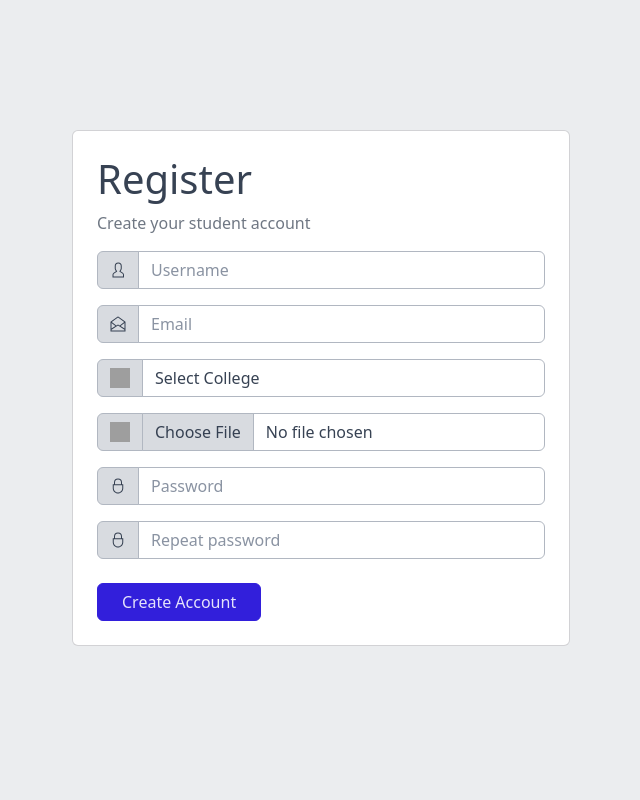
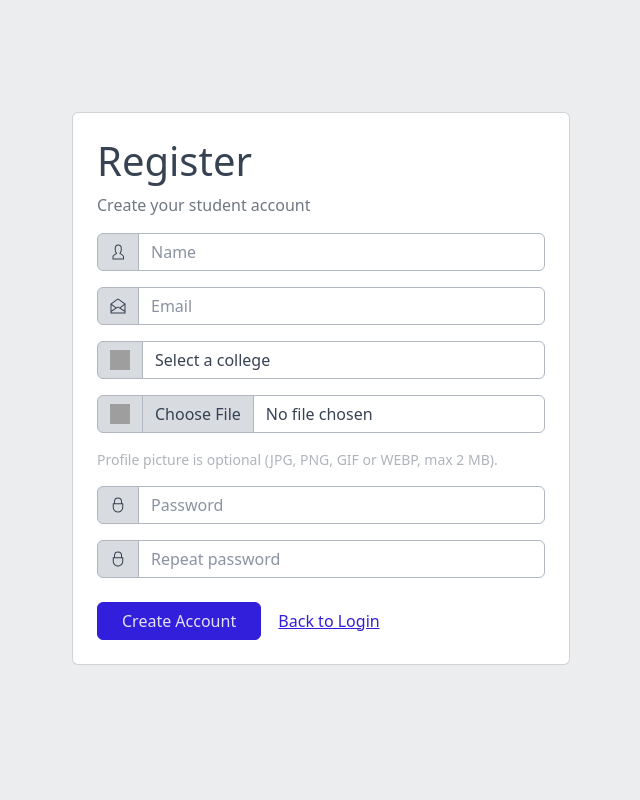
Before and after one commit to maryam843/student-request-portal, a Node server app: page /register in a window 1280 px wide. Shown: the whole page, without its empty margins (319-959 px from the left). Run offline with Node 20, Linux system fonts and the light colour scheme; some libraries are stand-ins or nearby versions; grey boxes are pictures that could not be loaded.

Commit message:
Show registration errors on the register page and make the photo optional
Registration errors and the success message were bare HTML snippets with
inline styles and no page around them. Errors are now shown in the register
form, which keeps the typed name, email and college. After registering, the
login page says how to verify the account. The profile photo is optional
because users without one get the default avatar. The register page also
has a link back to the login page.

```diff
--- a/app.js
+++ b/app.js
@@ -309,70 +309,39 @@ app.post('/register', limitTries('register'), uploadProfilePic, async (req, res)
         ['name', 'email', 'password', 'confirmPassword', 'college'].map(field => text(req.body[field]));
     const profilePic = req.file ? req.file.filename : null;
 
+    // show the form again with the error; the typed name, email and college are kept
+    const showForm = (error) => res.status(400).render('register', { error, form: { name, email, college } });
+
     try {
         if (req.uploadError) {
-            return res.send(`
-                <div style="color: red; border: 2px solid red; padding: 10px; margin: 10px;">
-                    Error: ${req.uploadError}
-                </div>
-                <a href="/register">Go back to Register</a>
-            `);
+            return showForm(req.uploadError);
         }
 
         if (!email || !password || !name) {
-            return res.send(`
-                <div style="color: red; border: 2px solid red; padding: 10px; margin: 10px;">
-                    Error: Missing required fields. Please fill in all details.
-                </div>
-                <a href="/register">Go back to Register</a>
-            `);
+            return showForm("Please fill in your name, email and password.");
         }
 
         if (password !== confirmPassword) {
-            return res.send(`
-                <div style="color: red; border: 2px solid red; padding: 10px; margin: 10px;">
-                    Error: Passwords do not match. Please try again.
-                </div>
-                <a href="/register">Go back to Register</a>
-            `);
+            return showForm("The passwords do not match.");
         }
 
         const existingUser = await business.getUserByEmail(email);
         if (existingUser) {
-            return res.send(`
-                <div style="color: red; border: 2px solid red; padding: 10px; margin: 10px;">
-                    Error: Email already in use. Please use a different email.
-                </div>
-                <a href="/register">Go back to Register</a>
-            `);
+            return showForm("This email is already registered.");
         }
 
         const userData = await business.registerUser(name, email, password, confirmPassword, college, profilePic);
 
         if (!userData) {
-            return res.send(`
-                <div style="color: red; border: 2px solid red; padding: 10px; margin: 10px;">
-                    Error: Registration failed. Please try again later.
-                </div>
-                <a href="/register">Go back to Register</a>
-            `);
+            return showForm("Registration failed. Check the email address and try again.");
         }
 
         logEmailDetails(userData.email, userData.verificationLink);
 
-        return res.send(`
-            <div style="color: green; border: 2px solid green; padding: 10px; margin: 10px;">
-                ✅ Verification Email sent! Check your console and click on the link to verify your account.
-            </div>
-        `);
+        return res.redirect("/login?msg=Account created. Open the verification link (printed in the server console), then log in.");
     } catch (error) {
         console.error("Error during registration:", error);
-        return res.send(`
-            <div style="color: red; border: 2px solid red; padding: 10px; margin: 10px;">
-                Error: Something went wrong. Please try again.
-            </div>
-            <a href="/register">Go back to Register</a>
-        `);
+        return showForm("Something went wrong. Please try again.");
     }
 });
 
@@ -543,7 +512,7 @@ app.get('/student-dashboard', requireRole("student"), async (req, res) => {
  * Serve the registration page
  */
 app.get("/register", (req, res) => {
-    res.render("register", { error: text(req.query.error) });
+    res.render("register", { error: text(req.query.error), form: {} });
 });
 
 /**
--- a/views/register.hbs
+++ b/views/register.hbs
@@ -31,7 +31,7 @@
                       <use xlink:href="/vendors/@coreui/icons/svg/free.svg#cil-user"></use>
                     </svg>
                   </span>
-                  <input class="form-control" type="text" name="name" placeholder="Username" required>
+                  <input class="form-control" type="text" name="name" placeholder="Name" value="{{form.name}}" required>
                 </div>
 
                 <div class="input-group mb-3">
@@ -40,31 +40,32 @@
                       <use xlink:href="/vendors/@coreui/icons/svg/free.svg#cil-envelope-open"></use>
                     </svg>
                   </span>
-                  <input class="form-control" type="email" name="email" placeholder="Email" required>
+                  <input class="form-control" type="email" name="email" placeholder="Email" value="{{form.email}}" required>
                 </div>
 
                 <div class="input-group mb-3">
                   <span class="input-group-text">
-                      <img src="/img/icons/college.jpeg" alt="Account Icon" width="20"
+                      <img src="/img/icons/college.jpeg" alt="" width="20"
                           height="20">
                   </span>
                   <select class="form-control" name="college" required>
-                      <option value="" disabled selected hidden>Select College</option>
-                      <option value="Business">Business</option>
-                      <option value="IT">Computing and IT</option>
-                      <option value="Engineering">Engineering</option>
-                      <option value="General Education">General Education</option>
-                      <option value="Health">Health Science</option>
+                      <option value="" disabled {{#unless form.college}}selected{{/unless}} hidden>Select a college</option>
+                      <option value="Business" {{#if (eq form.college "Business")}}selected{{/if}}>Business</option>
+                      <option value="IT" {{#if (eq form.college "IT")}}selected{{/if}}>Computing and IT</option>
+                      <option value="Engineering" {{#if (eq form.college "Engineering")}}selected{{/if}}>Engineering</option>
+                      <option value="General Education" {{#if (eq form.college "General Education")}}selected{{/if}}>General Education</option>
+                      <option value="Health" {{#if (eq form.college "Health")}}selected{{/if}}>Health Science</option>
                   </select>
               </div>
 
               <div class="input-group mb-3">
                   <span class="input-group-text">
-                      <img src="/img/icons/profile.png" alt="Upload Pic" width="20"
+                      <img src="/img/icons/profile.png" alt="" width="20"
                           height="20">
                   </span>
-                  <input class="form-control" type="file" name="profilePic" accept="image/jpeg,image/png,image/gif,image/webp" required>
+                  <input class="form-control" type="file" name="profilePic" aria-label="Profile picture (optional)" accept="image/jpeg,image/png,image/gif,image/webp">
               </div>
+              <div class="form-text mb-3">Profile picture is optional (JPG, PNG, GIF or WEBP, max 2 MB).</div>
 
                 <div class="input-group mb-3">
                   <span class="input-group-text">
@@ -85,7 +86,7 @@
                     required>
                 </div>
                 <button class="btn btn-primary px-4" type="submit">Create Account</button>
-<!-- <a href="/home" class="btn btn-primary px-4"> Continue to Homepage </a> -->
+                <a href="/login" class="btn btn-link">Back to Login</a>
               </form>
             </div>
           </div>
```
